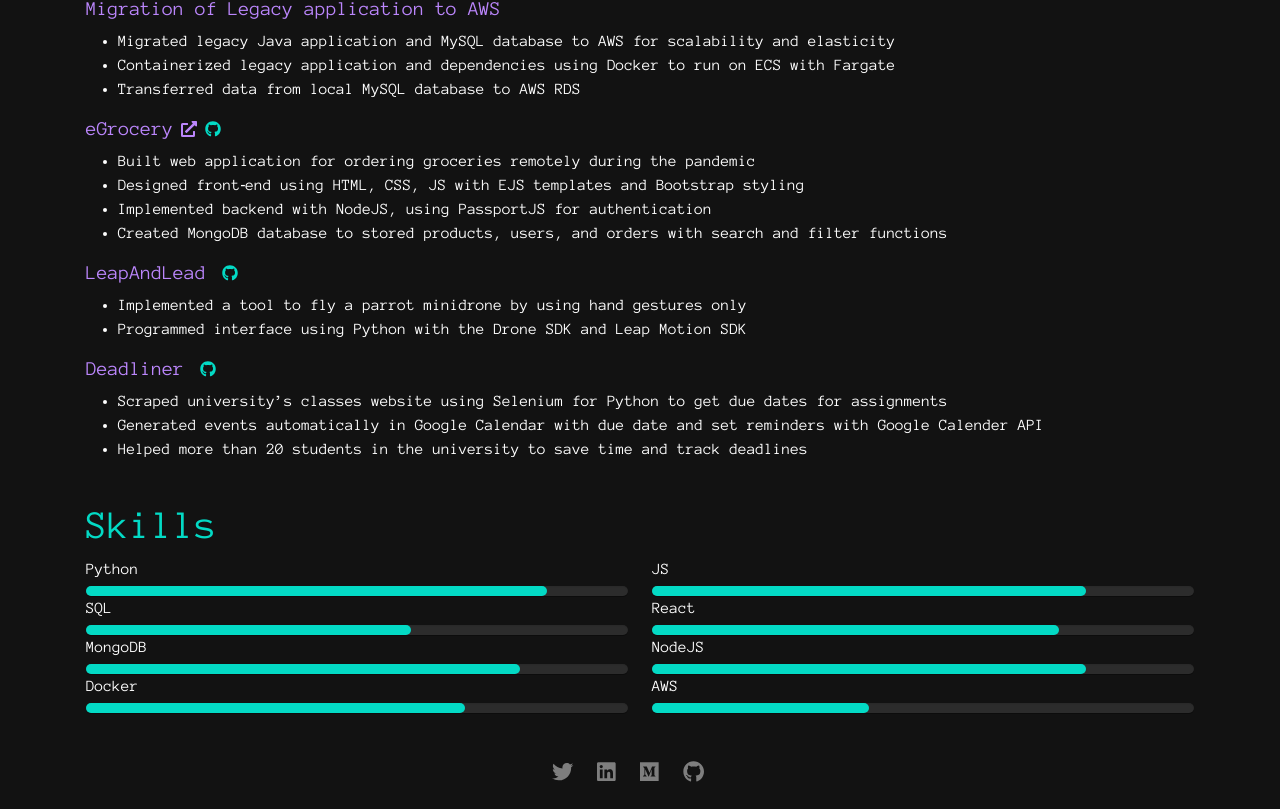
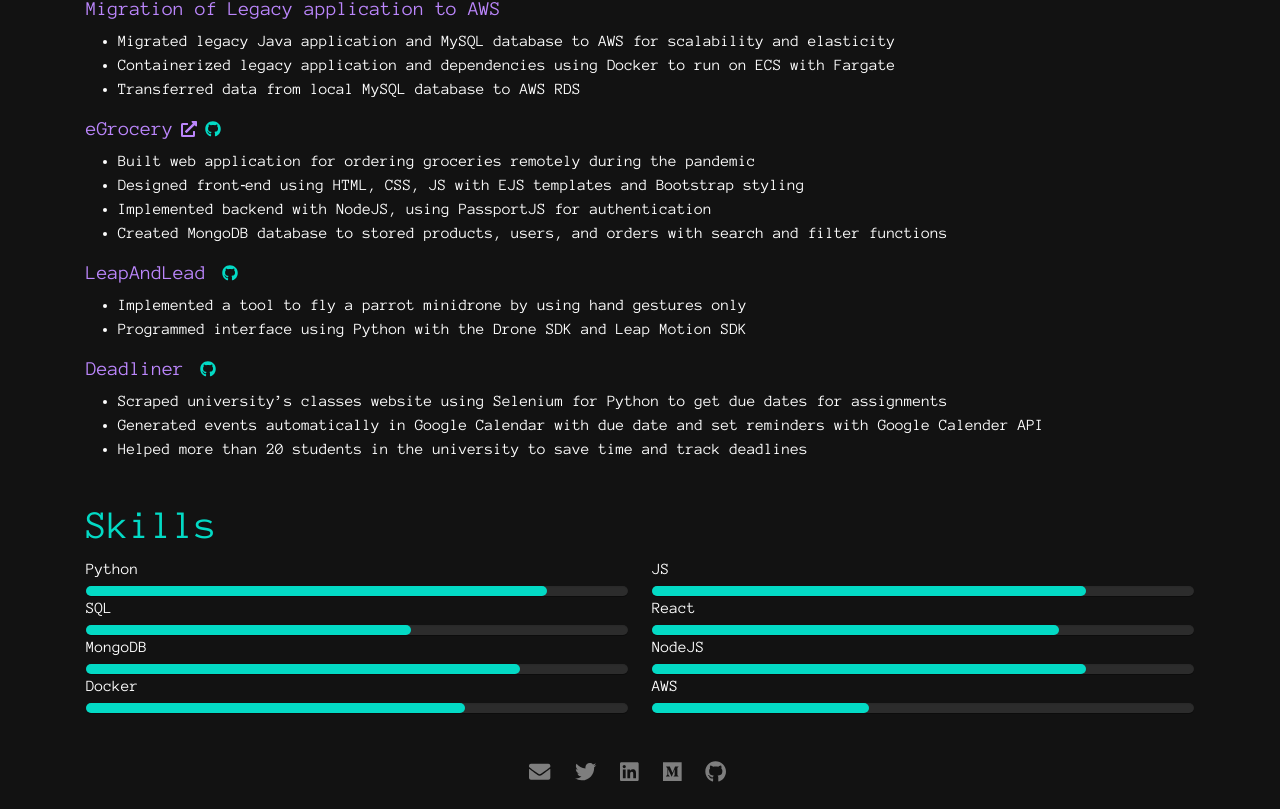
Before and after one commit to gauthamdk/portfolio, a React (Create React App) app: page / in a window 1280 px wide. Shown: the part 980-1789 px from the top of the page. Built offline with nearby package versions, Linux system fonts and the light colour scheme.

Commit message:
feat: add mail link

```diff
--- a/src/components/Footer.js
+++ b/src/components/Footer.js
@@ -6,7 +6,7 @@
   faMedium,
 } from "@fortawesome/free-brands-svg-icons";
 import { FontAwesomeIcon } from "@fortawesome/react-fontawesome";
-import { faLink } from "@fortawesome/free-solid-svg-icons";
+import { faEnvelope, faLink } from "@fortawesome/free-solid-svg-icons";
 
 import "../styles/body.scss";
 
@@ -15,6 +15,13 @@
     <footer>
       <section className="d-flex justify-content-center p-4">
         <div>
+          <a href="mailto:gauthamkumar@nyu.edu" className="me-4 text-reset">
+            <FontAwesomeIcon
+              icon={faEnvelope}
+              className="links_color"
+              size="lg"
+            ></FontAwesomeIcon>
+          </a>
           <a href="https://twitter.com/_gauthamdk" className="me-4 text-reset">
             <FontAwesomeIcon
               icon={faTwitter}
```
